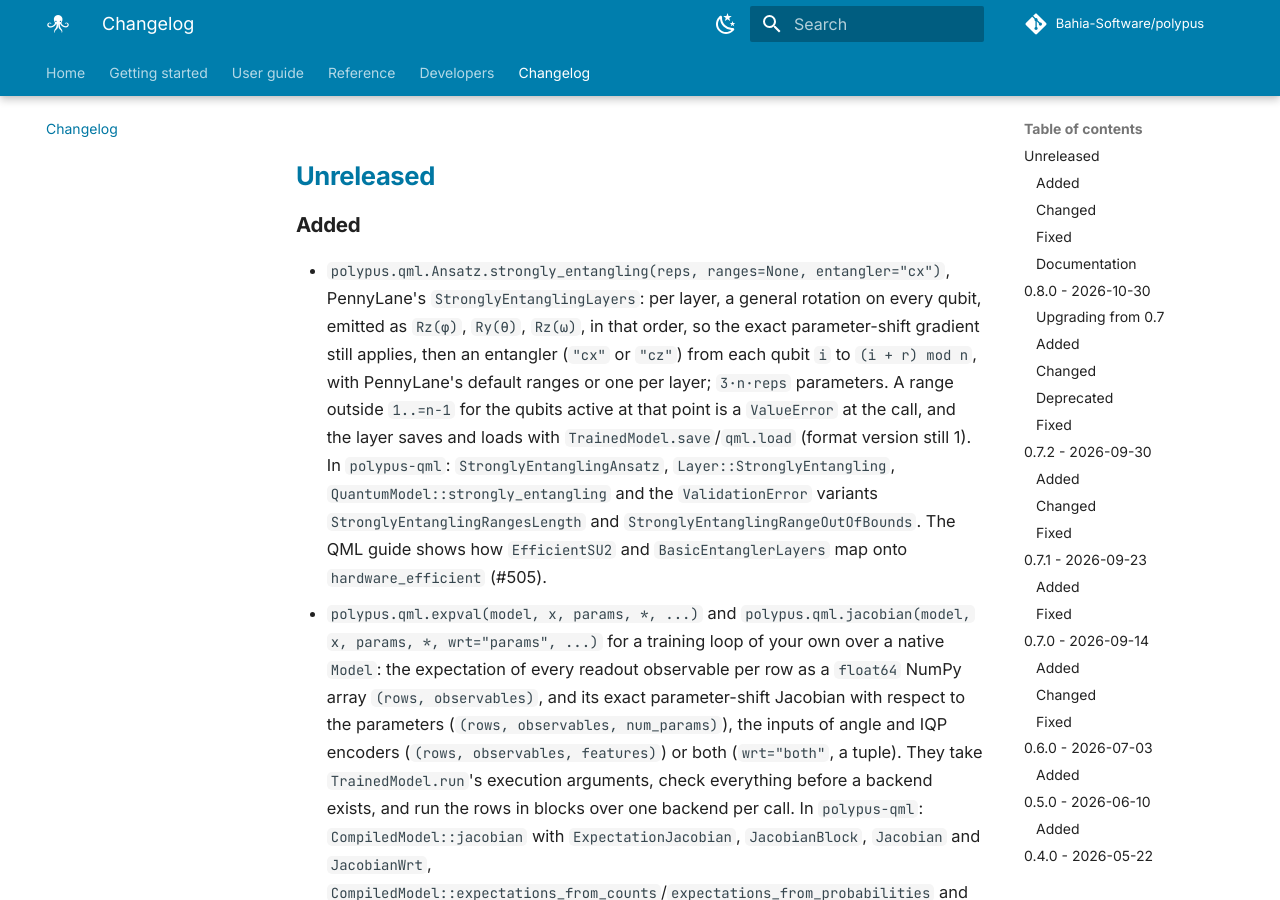
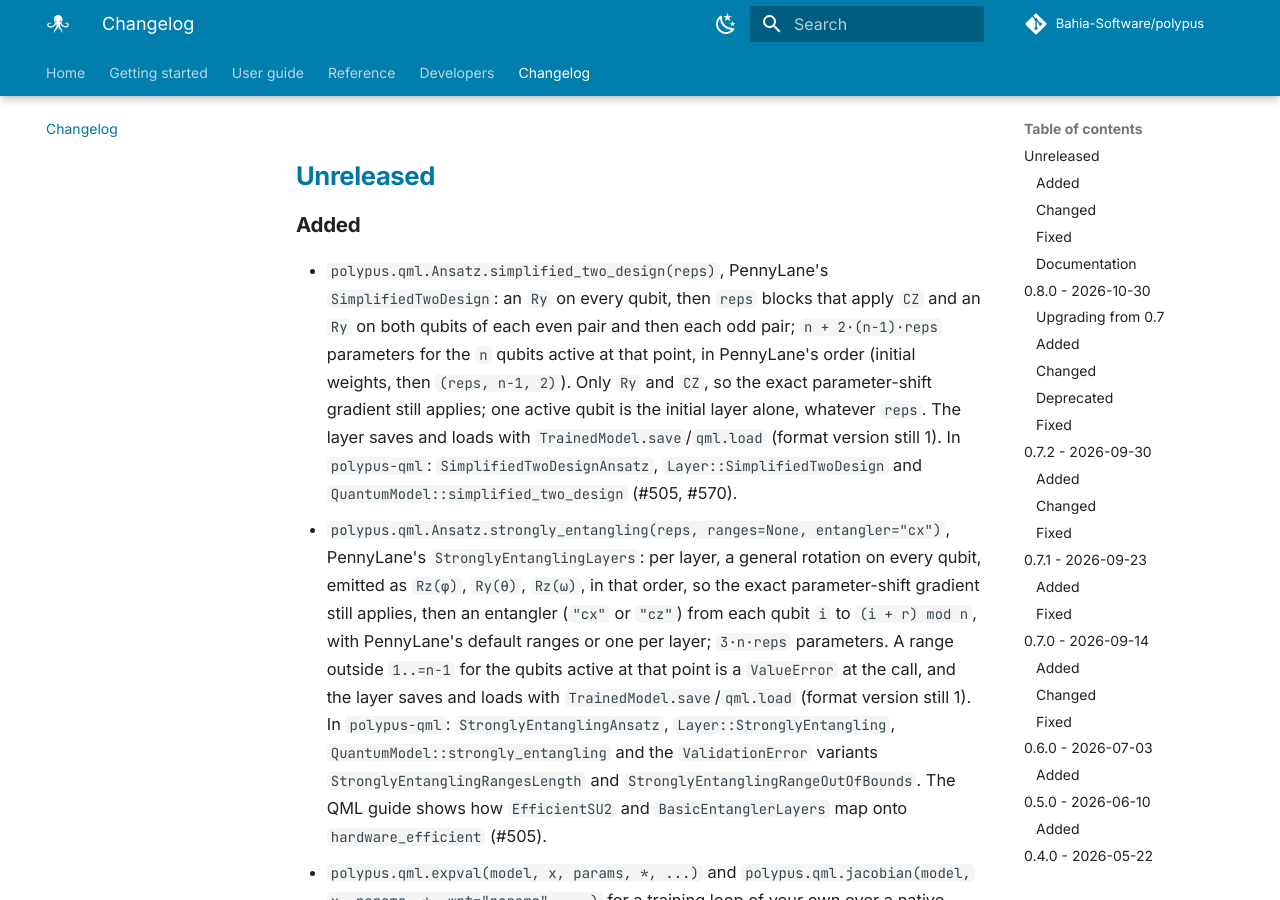
Before and after one commit to Bahia-Software/polypus, an MkDocs documentation site: the page built from docs/changelog.md, in a window 1280 px wide and 900 px high, scrolled down 364 px. Built offline with MkDocs 1.6.1 and Material for MkDocs 9.7.7, drawn with Linux system fonts in a browser that asks for light colours; plug-ins that fetch from the network failed and are left out; comment, search, counter and statistics services are not loaded; some of the changed text lies outside the part shown.

Commit message:
docs(qml): document simplified_two_design
C-11 gains prose, not an Options row, because reps is a count and the
layer has no string options; the save format stays at version 1 since a
new layer variant leaves every existing file valid.
Refs: #570

```diff
--- a/docs/CONTRACTS.md
+++ b/docs/CONTRACTS.md
@@ -2467,6 +2467,11 @@
   does not fit in a `usize` (a huge `reps`, or any layer after one) is
   `ValidationError::TooManyParams`; both are a `ValueError` that leaves the
   object as it was, never PyO3's `OverflowError` or a panic.
+  `simplified_two_design(reps)` takes only that count: it reserves
+  `n + 2·(n − 1)·reps` parameters for the `n` qubits active where it sits
+  (one `Ry` per qubit, then two per pair per block), has no string options
+  and so no row in the **Options** table below, and with one active qubit
+  (no pairs) is that single `Ry` layer for any `reps`.
 
 What depends on the data — how many features the encoders can carry — is
 checked when the model meets a dataset. `num_params` and `num_observables` (the
@@ -2732,9 +2737,10 @@
   `strongly_entangling` range included). Loading only parses JSON: it
   never runs code.
 - A new layer is a new variant of the `spec`'s layer list, which leaves every
-  existing file valid, so it keeps `version` 1 (`StronglyEntangling` was
-  added this way). The reverse does not hold: an older Polypus rejects, as a
-  `ValueError`, a file that uses a layer it does not know.
+  existing file valid, so it keeps `version` 1 (`StronglyEntangling` and
+  `SimplifiedTwoDesign` were added this way). The reverse does not hold: an
+  older Polypus rejects, as a `ValueError`, a file that uses a layer it does
+  not know.
 - Every parameter reads back bit for bit (the file is written with
   `serde_json`'s round-trip float formatting), so a loaded model predicts
   exactly as the saved one.
--- a/docs/guide/qml.md
+++ b/docs/guide/qml.md
@@ -151,10 +151,13 @@
 | Hardware-efficient block (Qiskit's `TwoLocal`) | `hardware_efficient(reps, rotations=["ry", "rz"], entangler="cx", entanglement="linear", final_rotation_layer=True)` (`Ansatz` only) | one per rotation gate |
 | `RealAmplitudes` | `real_amplitudes(reps)` (`Ansatz` only) | one per rotation gate |
 | PennyLane's `StronglyEntanglingLayers`: per layer, `Rz(φ)`, `Ry(θ)`, `Rz(ω)` (in that order) on every qubit, then an entangler from each qubit `i` to `(i + r) mod n` | `strongly_entangling(reps, ranges=None, entangler="cx")` (`Ansatz` only) | `3·n·reps` (`n`: qubits active at that point) |
+| PennyLane's `SimplifiedTwoDesign`: an `Ry` on every qubit, then per block `CZ` + `Ry` on the even and then the odd pairs | `simplified_two_design(reps)` (`Ansatz` only) | `n + 2·(n − 1)·reps` (`n`: qubits active at that point) |
 | QCNN convolution, one block shared by every pair | `conv("basic" \| "cartan", pairing="alternating")` (`Ansatz` only) | 4 (`"basic"`) or 3 (`"cartan"`) |
 | QCNN pooling: each pair of active qubits becomes one | `pool("basic", keep="even_positions")` (`Ansatz` only) | 3 |
 
 In `strongly_entangling`, `ranges` gives each layer's `r`: one per layer, each from `1` to `n − 1`, or `None` for PennyLane's default `r = (layer mod (n − 1)) + 1` (`1, 2, …`). A range outside those bounds, or a count other than `reps`, raises `ValueError` at the call. One active qubit gets no entanglers, only the rotations. The parameters go layer by layer, qubit by qubit, `(φ, θ, ω)` each: PennyLane's `(reps, n, 3)` weights flattened in C order.
+
+`simplified_two_design` starts with an `Ry(θ)` on every qubit. Each of its `reps` blocks then takes the even pairs `(0, 1), (2, 3), …` and after them the odd pairs `(1, 2), (3, 4), …`, and on each pair applies `CZ` followed by an `Ry(θ)` on both of its qubits. The parameters are the `n` initial weights and then, block by block and pair by pair, two per pair: PennyLane's initial weights `(n,)` followed by its `(reps, n − 1, 2)` weights in C order. With `reps=0`, or with a single active qubit (no pairs) whatever `reps`, only the initial `Ry` layer remains. PennyLane still declares `(reps,)` block weights for a single wire, which it never uses; Polypus reserves none, so drop them when porting such weights.
 
 Two other common templates are `hardware_efficient` settings rather than methods of their own:
 
```
Also changed, not shown: CHANGELOG.md (+13 -0 lines).
